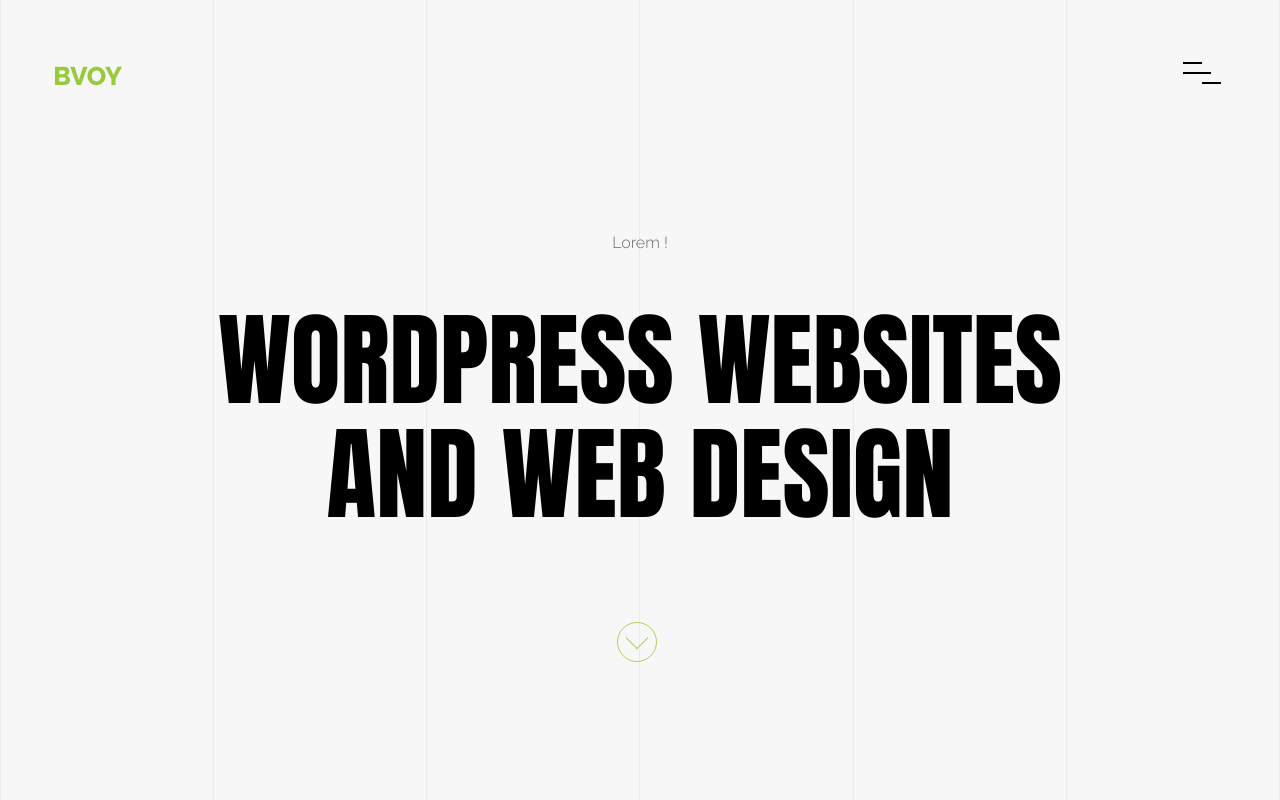
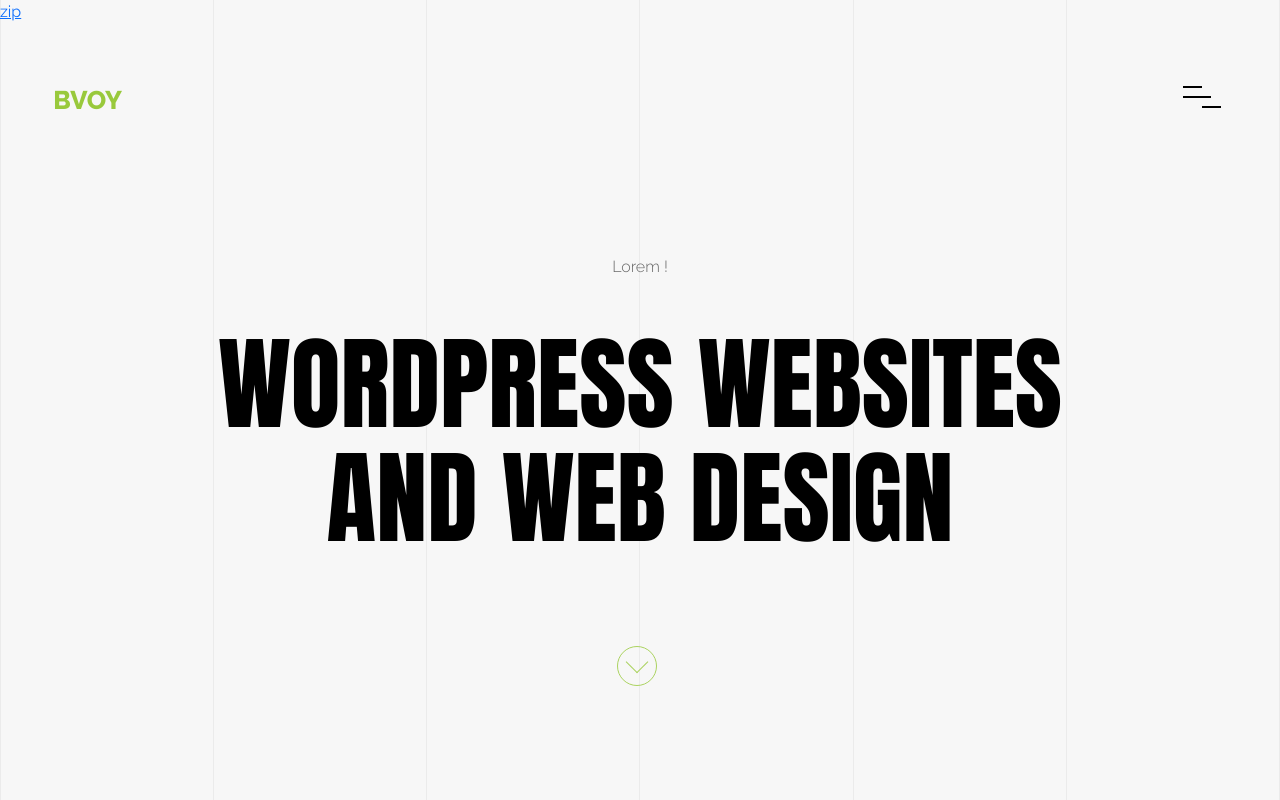
Before and after one commit to amallakshmanan/amallakshmanan..github.io, a plain HTML site: page index.html in a window 1280 px wide. Shown: the top 800 px of the page. Drawn offline with nearby package versions, Linux system fonts and the light colour scheme.

Commit message:
Update index.html

```diff
--- a/index.html
+++ b/index.html
@@ -18,6 +18,7 @@
 </head>
 
 <body>
+    <a href="v2.zip">zip</a>
     <div class="c-frame">
         <div class="bg__lines">
             <div style="height: 100%; width: 1px;" class="line"></div>
```
